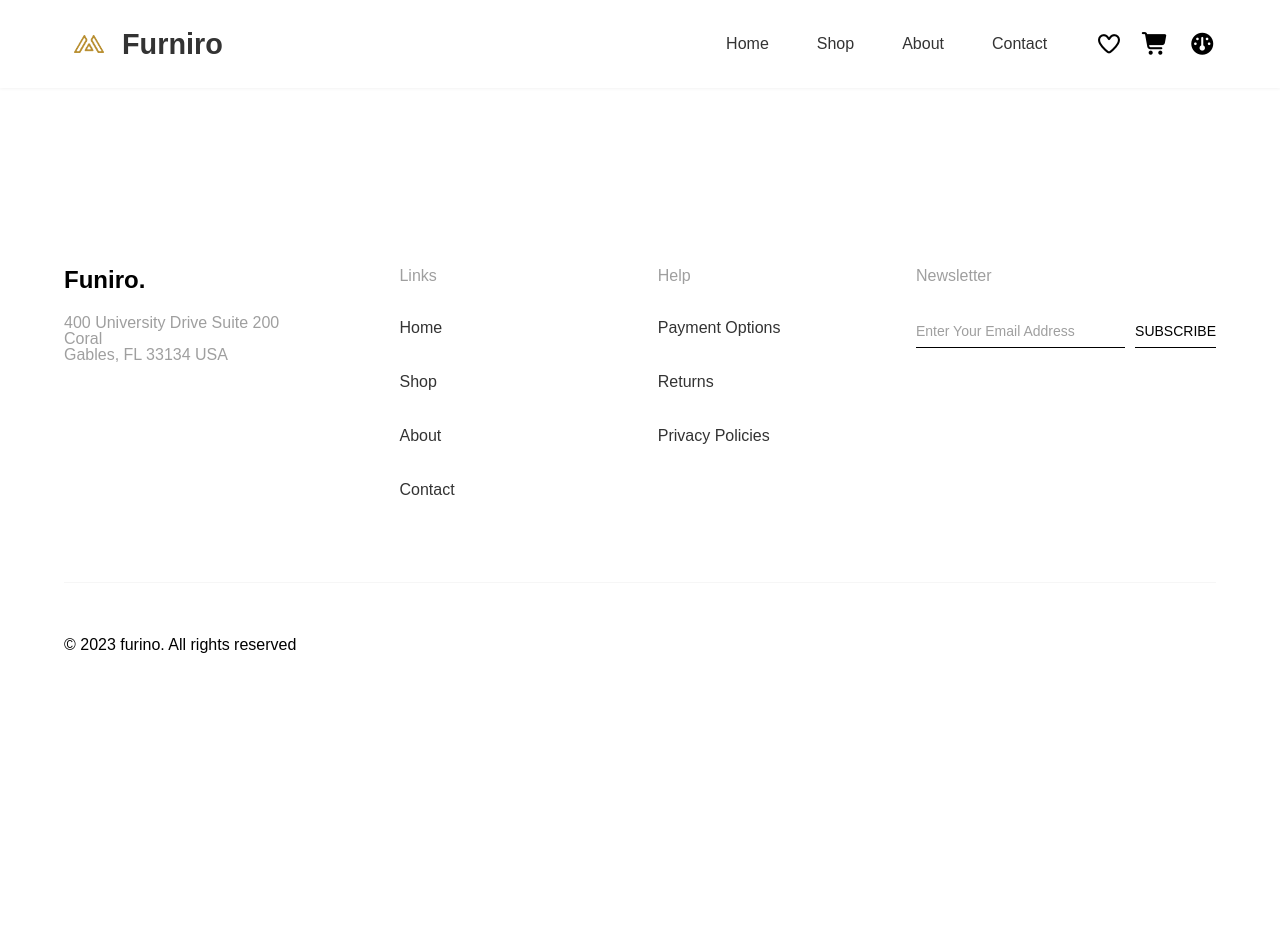
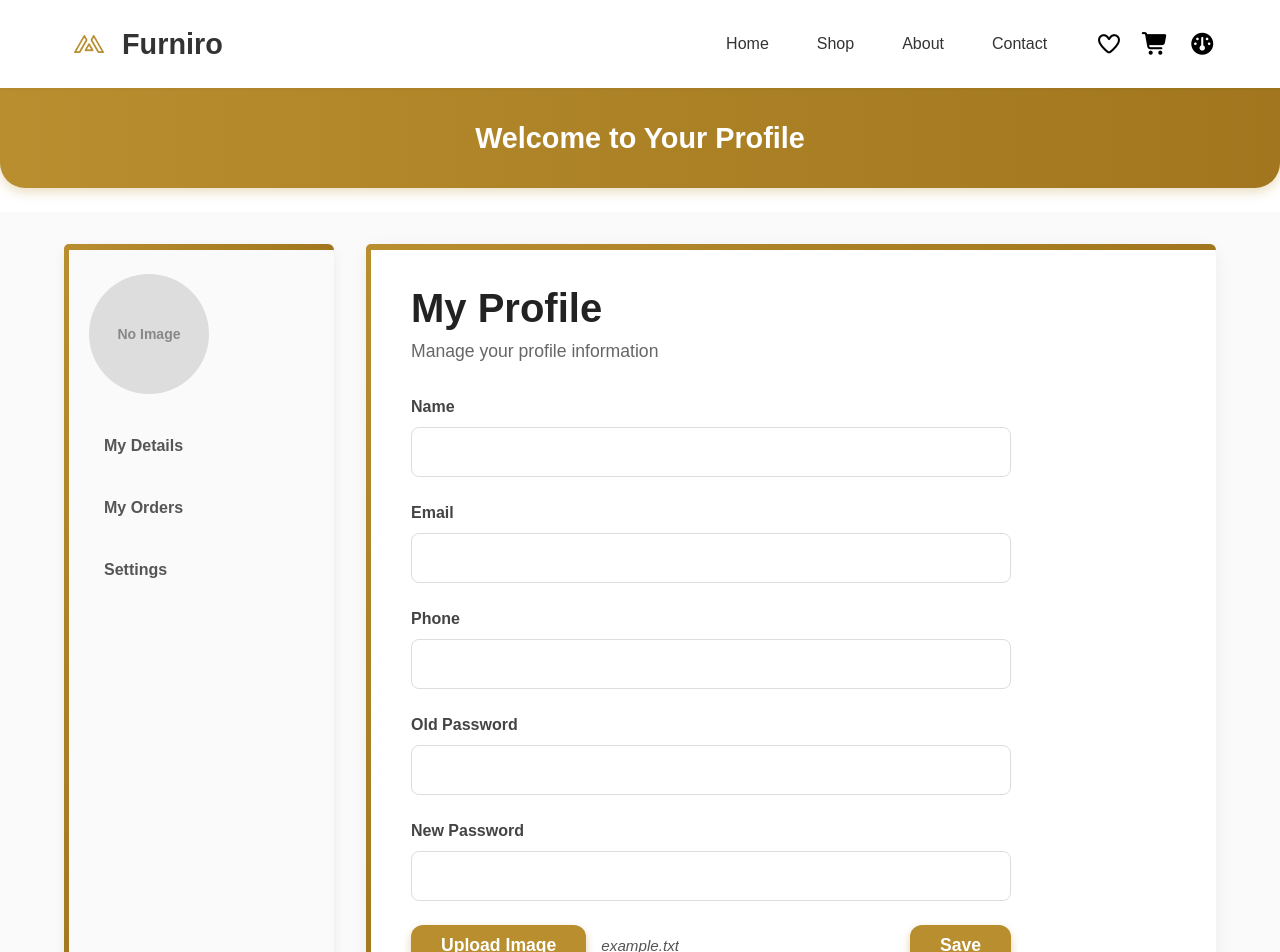
Before and after one commit to HagerEissa/furniture-frontend-repo, an Angular app: page /profile in a window 1280 px wide. Before the commit this address led to /. Shown: the top 952 px of the page. Before the commit the page ends 800 px from the top, so only its background shows below. Built offline with nearby package versions, Linux system fonts and the light colour scheme.

Commit message:
add profile page

```diff
--- a/package.json
+++ b/package.json
@@ -37,7 +37,7 @@
     "zone.js": "~0.15.0"
   },
   "devDependencies": {
-    "@angular/build": "^20.3.4",
+    "@angular/build": "^20.1.6",
     "@angular/cli": "^20.3.4",
     "@angular/compiler-cli": "^20.3.0",
     "@types/jasmine": "~5.1.0",
--- /dev/null
+++ b/src/app/Pages/profile/profile.css
@@ -0,0 +1,279 @@
+.hero {
+  width: 100%;
+  height: 100px;
+  background: linear-gradient(90deg, #b88e2f, #a1761e);
+  display: flex;
+  align-items: center;
+  justify-content: center;
+  color: white;
+  font-family: 'Poppins', sans-serif;
+  font-size: 1.8rem;
+  font-weight: 700;
+  border-radius: 0 0 25px 25px;
+  margin-bottom: 1.5rem;
+  box-shadow: 0 4px 12px rgba(184, 142, 47, 0.3);
+}
+
+.profile-sidebar,
+.profile-content {
+  position: relative;
+}
+
+.profile-sidebar::before,
+.profile-content::before {
+  content: "";
+  position: absolute;
+  top: 0;
+  left: 0;
+  width: 5px;
+  height: 100%;
+  background: linear-gradient(180deg, #b88e2f, #a1761e);
+  border-radius: 12px 0 0 12px;
+}
+
+.profile-sidebar::after,
+.profile-content::after {
+  content: "";
+  position: absolute;
+  top: 0;
+  left: 0;
+  height: 6px;
+  width: 100%;
+  background: linear-gradient(90deg, #b88e2f, #a1761e);
+  border-radius: 12px 12px 0 0;
+}
+
+
+.profile-page {
+  display: flex;
+  align-items: stretch;
+  gap: 2rem;
+  padding: 2rem 5%;
+  box-sizing: border-box;
+  min-height: calc(100vh - 140px);
+  background-color: #fafafa;
+  font-family: 'Poppins', sans-serif;
+}
+
+.profile-sidebar {
+  width: 270px;
+  background-color: #fafafa;
+  padding: 30px 25px;
+  border-radius: 12px;
+  box-shadow: 0 4px 12px rgba(0, 0, 0, 0.07);
+  display: flex;
+  flex-direction: column;
+  justify-content: flex-start;
+}
+
+.avatar {
+  text-align: center;
+  margin-bottom: 30px;
+}
+
+.avatar img {
+  width: 120px;
+  height: 120px;
+  border-radius: 50%;
+  object-fit: cover;
+  border: 3px solid #b88e2f;
+  transition: transform 0.3s ease;
+}
+
+.avatar img:hover {
+  transform: scale(1.05);
+}
+
+.avatar-placeholder {
+  width: 120px;
+  height: 120px;
+  background-color: #ddd;
+  border-radius: 50%;
+  display: flex;
+  align-items: center;
+  justify-content: center;
+  color: #888;
+  font-weight: 600;
+  font-size: 14px;
+}
+
+.profile-nav ul {
+  list-style: none;
+  padding: 0;
+  margin: 0;
+}
+
+.profile-nav li {
+  margin-bottom: 18px;
+}
+
+.profile-nav a {
+  display: block;
+  padding: 10px 15px;
+  color: #555;
+  text-decoration: none;
+  font-weight: 600;
+  border-radius: 8px;
+  transition: background-color 0.3s ease, color 0.3s ease;
+  font-size: 16px;
+}
+
+.profile-nav a:hover,
+.profile-nav a.router-link-active {
+  background-color: #b88e2f;
+  color: #fff;
+}
+
+.profile-content {
+  flex: 1;
+  background: #fff;
+  padding: 40px 45px;
+  border-radius: 12px;
+  box-shadow: 0 4px 18px rgba(0, 0, 0, 0.06);
+  display: flex;
+  flex-direction: column;
+}
+
+.profile-content header h1 {
+  font-size: 2.5rem;
+  margin-bottom: 6px;
+  font-weight: 700;
+  color: #222;
+}
+
+.profile-content header p {
+  font-size: 1.1rem;
+  color: #666;
+  margin-bottom: 30px;
+}
+
+.profile-details {
+  max-width: 600px;
+  width: 100%;
+}
+
+.form-group {
+  margin-bottom: 24px;
+}
+
+label {
+  display: block;
+  margin-bottom: 8px;
+  font-weight: 600;
+  color: #444;
+  font-size: 1rem;
+}
+
+input[type='text'],
+input[type='email'],
+input[type='password'],
+input[type='file'] {
+  width: 100%;
+  padding: 12px 14px;
+  font-size: 1rem;
+  border: 1.5px solid #ddd;
+  border-radius: 8px;
+  outline-offset: 2px;
+  transition: border-color 0.3s ease;
+}
+
+input[type='text']:focus,
+input[type='email']:focus,
+input[type='password']:focus,
+input[type='file']:focus {
+  border-color: #b88e2f;
+  box-shadow: 0 0 8px rgba(184, 142, 47, 0.4);
+}
+
+button[type='submit'],
+.file-label {
+  display: inline-flex;
+  align-items: center;
+  justify-content: center;
+  height: 42px;
+  padding: 0 30px;
+  font-weight: 700;
+  font-size: 1.1rem;
+  border-radius: 12px;
+  cursor: pointer;
+  user-select: none;
+  color: white;
+  background-color: #b88e2f;
+  border: none;
+  line-height: 1;
+  box-sizing: border-box;
+  margin: 0;
+  font-family: 'Poppins', sans-serif;
+  appearance: none;
+  transition: background-color 0.3s ease, transform 0.2s ease, box-shadow 0.3s ease;
+  box-shadow: 0 4px 8px rgba(184, 142, 47, 0.4);
+}
+
+button[type='submit']:hover,
+.file-label:hover {
+  background-color: #a1761e;
+  transform: scale(1.05);
+  box-shadow: 0 6px 12px rgba(161, 118, 30, 0.6);
+}
+
+.file-input {
+  display: none;
+}
+
+
+.file-save-group {
+  display: flex;
+  align-items: center;
+  justify-content: space-between;
+  margin-bottom: 24px;
+  max-width: 600px;
+  width: 100%;
+}
+
+.file-input-wrapper {
+  display: flex;
+  align-items: center;
+  gap: 15px;
+}
+
+.file-name {
+  font-style: italic;
+  color: #555;
+  font-size: 0.95rem;
+  vertical-align: middle;
+  line-height: 42px;
+  white-space: nowrap;
+  overflow: hidden;
+  text-overflow: ellipsis;
+  max-width: 180px;
+}
+
+@media (max-width: 900px) {
+  .profile-page {
+    flex-direction: column;
+    padding: 2rem;
+  }
+
+  .profile-sidebar {
+    width: 100%;
+    margin-bottom: 2rem;
+  }
+
+  .profile-content {
+    padding: 30px 20px;
+  }
+
+  .profile-details {
+    max-width: 100%;
+  }
+
+  .file-save-group {
+    flex-direction: column;
+    align-items: stretch;
+    gap: 10px;
+  }
+
+  .file-name {
+    max-width: 100%;
+  }
+}
--- /dev/null
+++ b/src/app/Pages/profile/profile.html
@@ -0,0 +1,68 @@
+<div class="hero">
+    Welcome to Your Profile
+</div>
+
+<div class="profile-page">
+    <aside class="profile-sidebar">
+        <div class="avatar">
+        <img *ngIf="selectedFilePreview; else placeholder" [src]="selectedFilePreview" alt="Avatar" />
+        <ng-template #placeholder>
+            <div class="avatar-placeholder">No Image</div>
+        </ng-template>
+        </div>
+
+        <nav class="profile-nav">
+        <ul>
+            <li><a routerLink="details">My Details</a></li>
+            <li><a routerLink="orders">My Orders</a></li>
+            <li><a routerLink="settings">Settings</a></li>
+        </ul>
+        </nav>
+    </aside>
+
+    <main class="profile-content">
+        <header>
+        <h1>My Profile</h1>
+        <p>Manage your profile information</p>
+        </header>
+
+        <section class="profile-details">
+        <form (ngSubmit)="updateProfile()">
+            <div class="form-group">
+            <label for="name">Name</label>
+            <input id="name" type="text" [(ngModel)]="user.name" name="name" required />
+            </div>
+
+            <div class="form-group">
+            <label for="email">Email</label>
+            <input id="email" type="email" [(ngModel)]="user.email" name="email" required />
+            </div>
+
+            <div class="form-group">
+            <label for="phone">Phone</label>
+            <input id="phone" type="text" [(ngModel)]="user.phone" name="phone" />
+            </div>
+
+            <div class="form-group">
+            <label for="oldPassword">Old Password</label>
+            <input id="oldPassword" type="password" [(ngModel)]="user.oldPassword" name="oldPassword" />
+            </div>
+
+            <div class="form-group">
+            <label for="newPassword">New Password</label>
+            <input id="newPassword" type="password" [(ngModel)]="user.newPassword" name="newPassword" />
+            </div>
+
+            <div class="file-save-group">
+            <div class="file-input-wrapper">
+                <input type="file" id="fileInput" class="file-input" />
+                <label class="file-label" for="fileInput">Upload Image</label>
+                <span class="file-name">example.txt</span>
+            </div>
+            <button type="submit">Save</button>
+            </div>
+
+        </form>
+        </section>
+    </main>
+</div>
--- /dev/null
+++ b/src/app/Pages/profile/profile.ts
@@ -0,0 +1,59 @@
+import { Component } from '@angular/core';
+import { FormsModule } from '@angular/forms';
+import { NgIf } from '@angular/common';
+
+@Component({
+  selector: 'app-profile',
+  standalone: true,
+  imports: [FormsModule, NgIf],
+  templateUrl: './profile.html',
+  styleUrls: ['./profile.css'],
+})
+export class Profile {
+  user = {
+    name: '',
+    email: '',
+    phone: '',
+    oldPassword: '',
+    newPassword: '',
+    avatar: '',
+  };
+
+  selectedFile?: File;
+  selectedFilePreview: string | null = null;
+  selectedFileName: string | null = null;
+
+  constructor() {}
+
+  onFileSelected(event: Event): void {
+    const input = event.target as HTMLInputElement;
+    if (input.files && input.files.length > 0) {
+      const file = input.files[0];
+      this.selectedFile = file;
+      this.selectedFileName = file.name;
+
+      const reader = new FileReader();
+      reader.onload = () => {
+        this.selectedFilePreview = reader.result as string;
+      };
+      reader.readAsDataURL(file);
+    }
+  }
+
+  updateProfile() {
+    const formData = new FormData();
+
+    formData.append('name', this.user.name);
+    formData.append('email', this.user.email);
+    formData.append('phone', this.user.phone);
+    formData.append('oldPassword', this.user.oldPassword);
+    formData.append('newPassword', this.user.newPassword);
+
+    if (this.selectedFile) {
+      formData.append('file', this.selectedFile);
+    }
+
+    console.log('Form Data prepared (but not sent):', formData);
+    alert('Form submission skipped (no fetch or API call).');
+  }
+}
--- a/src/app/app.routes.ts
+++ b/src/app/app.routes.ts
@@ -5,12 +5,14 @@ import { Shop } from '../app/Pages/shop/shop';
 import { About } from '../app/Pages/about/about';
 import { Contact } from '../app/Pages/contact/contact';
 import { Checkout } from './Pages/checkout/checkout';
+import { Profile } from './Pages/profile/profile';
+
 
 export const routes: Routes = [
   { path: '', component: Home },
   { path: 'shop', component: Shop },
   { path: 'about', component: About },
   { path: 'contact', component: Contact },
-    { path: 'Checkout', component: Checkout },
-
+  { path: 'Checkout', component: Checkout },
+  { path: 'profile', component: Profile },
 ];
```
Also changed, not shown: src/app/core/services/profile-service.ts (added), 1 other file (tests, documents, lock files or other folders).
